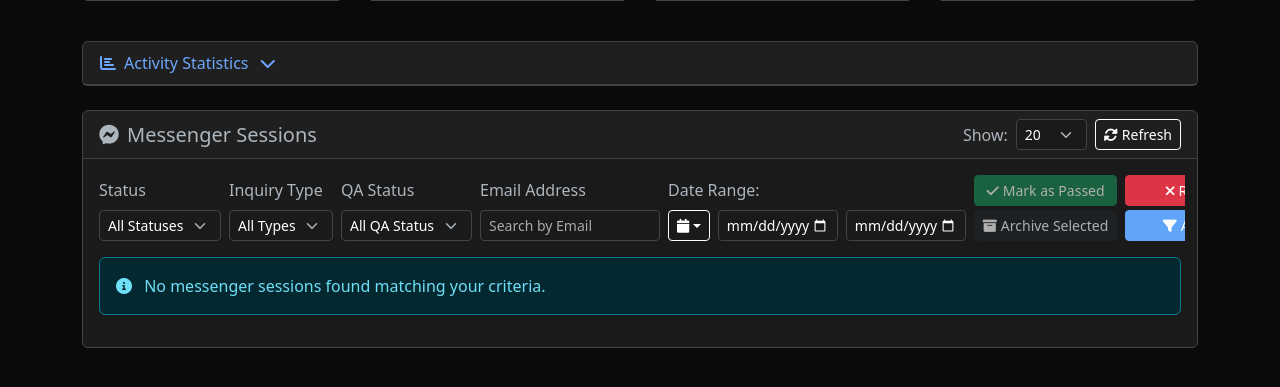
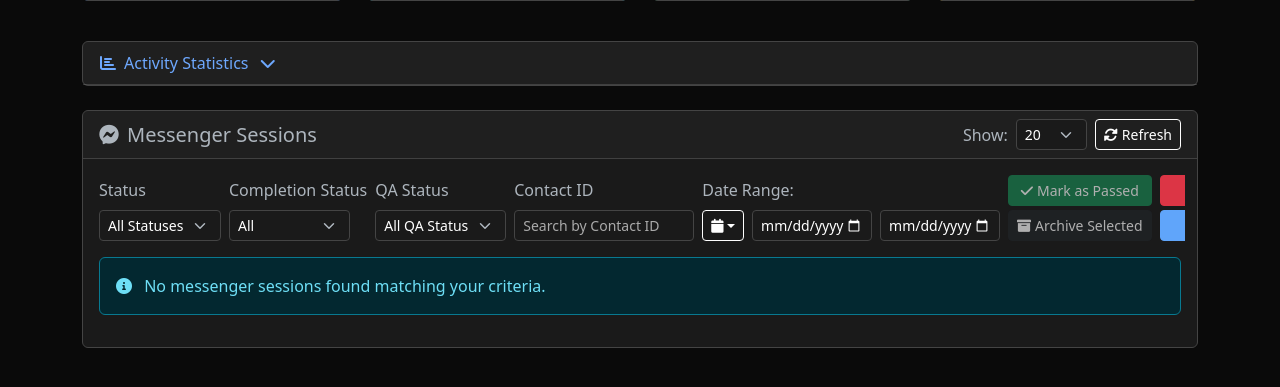
Before and after one commit to tsizzybots/platform_5ive_replit, a Flask app: page / in a window 1280 px wide. Shown: the part 209-596 px from the top of the page. Run offline with Flask 3, Linux system fonts and the light colour scheme; the visitor is signed in with stand-in values (Sample User, id 1); data that the repository does not hold is empty; some libraries are stand-ins or nearby versions.

Commit message:
Improve ticket filtering and display for QA and customer support teams
Refactors the filtering and display logic for tickets, replacing email filtering with contact ID, adding completion status, and removing engagement score.

Replit-Commit-Author: Agent
Replit-Commit-Session-Id: a4dc79e4-e173-41fc-8875-b28a21022211
Replit-Commit-Screenshot-Url: https://storage.googleapis.com/screenshot-production-us-central1/87977698-e45b-4526-807d-d917ef714bcf/a4dc79e4-e173-41fc-8875-b28a21022211/2ySJ0Y9

```diff
--- a/static/app.js
+++ b/static/app.js
@@ -4,7 +4,7 @@ let currentFilters = {};
 let dailyChart = null;
 let currentChartType = 'bar';
 let currentUser = null;
-let emailSearchTimeout = null;
+let contactIdSearchTimeout = null;
 let currentDateRangeLabel = sessionStorage.getItem('dateRangeLabel') || null;
 let selectedTickets = new Set();
 let currentMode = 'messenger'; // Default to messenger sessions mode
@@ -527,11 +527,17 @@ function applyFilters() {
     const status = document.getElementById('statusFilter').value;
     if (status) currentFilters.status = status;
 
-    const inquiryType = document.getElementById('inquiryTypeFilter').value;
-    if (inquiryType) currentFilters.inquiry_type = inquiryType;
-
-    const email = document.getElementById('emailFilter').value;
-    if (email) currentFilters.sender_email = email;
+    const completionStatus = document.getElementById('completionFilter').value;
+    if (completionStatus) {
+        if (completionStatus === 'completed') {
+            currentFilters.completed = true;
+        } else if (completionStatus === 'incomplete') {
+            currentFilters.completed = false;
+        }
+    }
+
+    const contactId = document.getElementById('contactIdFilter').value;
+    if (contactId) currentFilters.contact_id = contactId;
 
     const qaStatus = document.getElementById('qaStatusFilter').value;
     if (qaStatus) currentFilters.qa_status = qaStatus;
@@ -590,14 +596,14 @@ function applyFilters() {
 }
 
 // Real-time email search handler
-function handleEmailSearch() {
+function handleContactIdSearch() {
     // Clear previous timeout
-    if (emailSearchTimeout) {
-        clearTimeout(emailSearchTimeout);
+    if (contactIdSearchTimeout) {
+        clearTimeout(contactIdSearchTimeout);
     }
 
     // Set new timeout for 300ms delay (debouncing)
-    emailSearchTimeout = setTimeout(() => {
+    contactIdSearchTimeout = setTimeout(() => {
         applyFilters();
     }, 300);
 }
@@ -685,13 +691,12 @@ function displayTickets(tickets, pagination) {
                     <th class="checkbox-column">
                         <input type="checkbox" class="form-check-input ticket-checkbox" id="selectAllTickets" onchange="toggleSelectAll()">
                     </th>
-                    <th style="width: 12%;">Created</th>
-                    <th style="width: 10%;">Session ID</th>
-                    <th style="width: 8%;">Contact ID</th>
-                    <th style="width: 25%;">Message Content</th>
-                    <th style="width: 8%;">Completed</th>
-                    <th style="width: 10%;">Engagement Score</th>
-                    <th style="width: 8%;">QA Status</th>
+                    <th style="width: 15%;">Created</th>
+                    <th style="width: 12%;">Session ID</th>
+                    <th style="width: 15%;">Customer</th>
+                    <th style="width: 20%;">Contact ID</th>
+                    <th style="width: 10%;">Status</th>
+                    <th style="width: 10%;">Completed</th>
                     <th style="width: 13%; padding-right: 8px;">Actions</th>
                 </tr>
             </thead>
@@ -723,10 +728,10 @@ function displayTickets(tickets, pagination) {
         if (currentMode === 'messenger') {
             // Messenger sessions row
             const qaStatusBadge = getQAStatusBadge(ticket.qa_status);
-            const engagementScore = ticket.engagement_score ? ticket.engagement_score.toFixed(2) : 'N/A';
             const completedBadge = ticket.completed ?
                 '<span class="badge bg-success">Yes</span>' :
                 '<span class="badge bg-danger">No</span>';
+            const statusBadge = getStatusBadge(ticket.status);
 
             html += `
                 <tr id="ticket-row-${ticket.id}" class="ticket-row">
@@ -735,17 +740,10 @@ function displayTickets(tickets, pagination) {
                     </td>
                     <td class="text-nowrap">${formatDate(ticket.created_at)}</td>
                     <td><strong>${escapeHtml(ticket.session_id || 'N/A')}</strong></td>
+                    <td>${escapeHtml(ticket.customer_name || 'N/A')}</td>
                     <td class="text-nowrap">${escapeHtml(ticket.contact_id || 'N/A')}</td>
-                    <td class="text-truncate" style="max-width: 250px;" title="${escapeHtml(ticket.message_content)}">
-                        ${escapeHtml(ticket.message_content || 'N/A')}
-                    </td>
+                    <td class="text-center">${statusBadge}</td>
                     <td class="text-center">${completedBadge}</td>
-                    <td class="text-center">
-                        <span class="badge ${engagementScore !== 'N/A' && parseFloat(engagementScore) > 7 ? 'bg-success' : engagementScore !== 'N/A' && parseFloat(engagementScore) > 4 ? 'bg-warning' : 'bg-secondary'}">
-                            ${engagementScore}
-                        </span>
-                    </td>
-                    <td>${qaStatusBadge}</td>
                     <td>
                         <div class="d-flex gap-1">
                             <button class="btn btn-sm btn-outline-info" onclick="viewTicketDetails(${ticket.id})" title="View Details">
--- a/templates/index.html
+++ b/templates/index.html
@@ -421,17 +421,17 @@
                                 <label class="form-label">Status</label>
                                 <select class="form-select form-select-sm" id="statusFilter" style="width: auto;">
                                     <option value="">All Statuses</option>
-                                    <option value="Engaged">Engaged</option>
-                                    <option value="Marketing">Marketing</option>
-                                    <option value="Skipped">Skipped</option>
-                                    <option value="Archived">Archived</option>
+                                    <option value="active">Active</option>
+                                    <option value="completed">Completed</option>
+                                    <option value="archived">Archived</option>
                                 </select>
                             </div>
                             <div class="col-auto">
-                                <label class="form-label">Inquiry Type</label>
-                                <select class="form-select form-select-sm" id="inquiryTypeFilter" style="width: auto;">
-                                    <option value="">All Types</option>
-                                    <!-- Options will be populated dynamically -->
+                                <label class="form-label">Completion Status</label>
+                                <select class="form-select form-select-sm" id="completionFilter" style="width: auto;">
+                                    <option value="">All</option>
+                                    <option value="completed">Completed</option>
+                                    <option value="incomplete">Incomplete</option>
                                 </select>
                             </div>
                             <div class="col-auto">
@@ -445,8 +445,8 @@
                                 </select>
                             </div>
                             <div class="col-auto">
-                                <label class="form-label">Email Address</label>
-                                <input type="text" class="form-control form-control-sm" id="emailFilter" placeholder="Search by Email" style="width: 180px;" oninput="handleEmailSearch()">
+                                <label class="form-label">Contact ID</label>
+                                <input type="text" class="form-control form-control-sm" id="contactIdFilter" placeholder="Search by Contact ID" style="width: 180px;" oninput="handleContactIdSearch()">
                             </div>
                             <div class="col">
                                 <label class="form-label">
```
